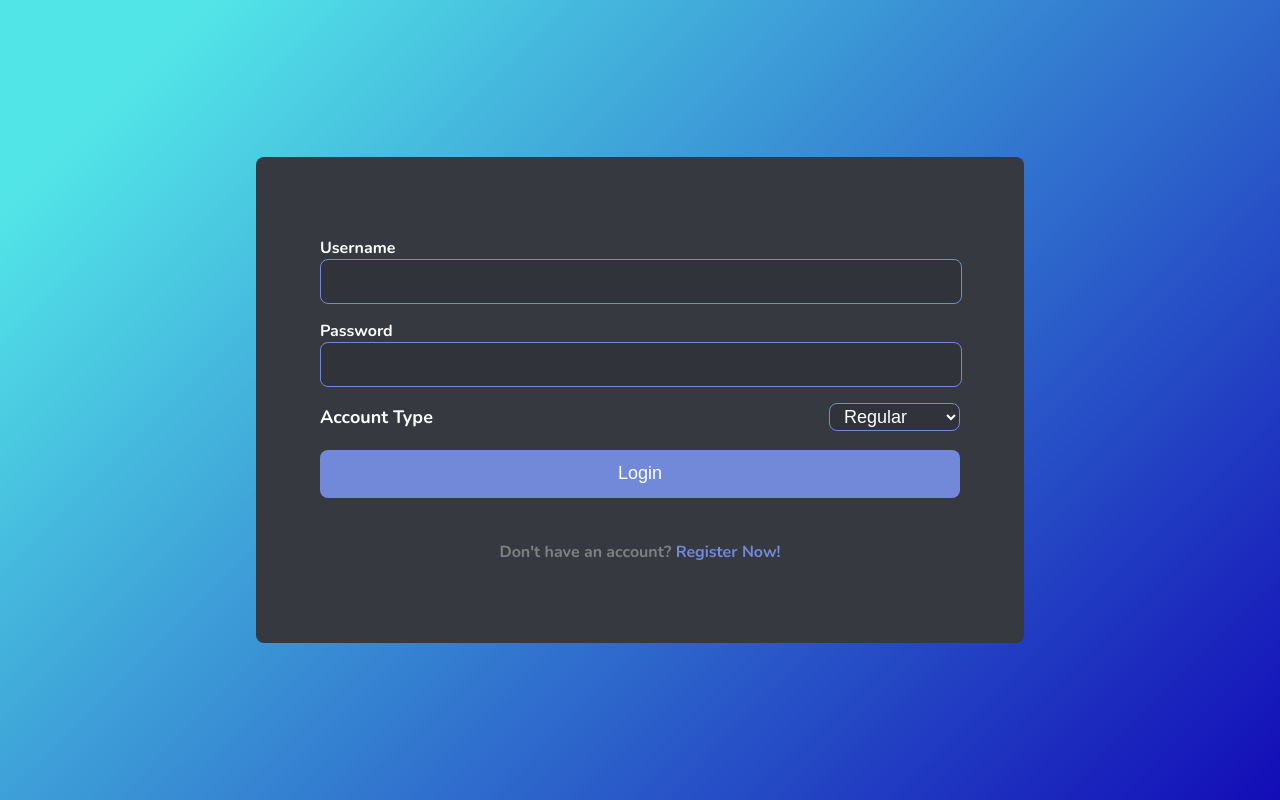
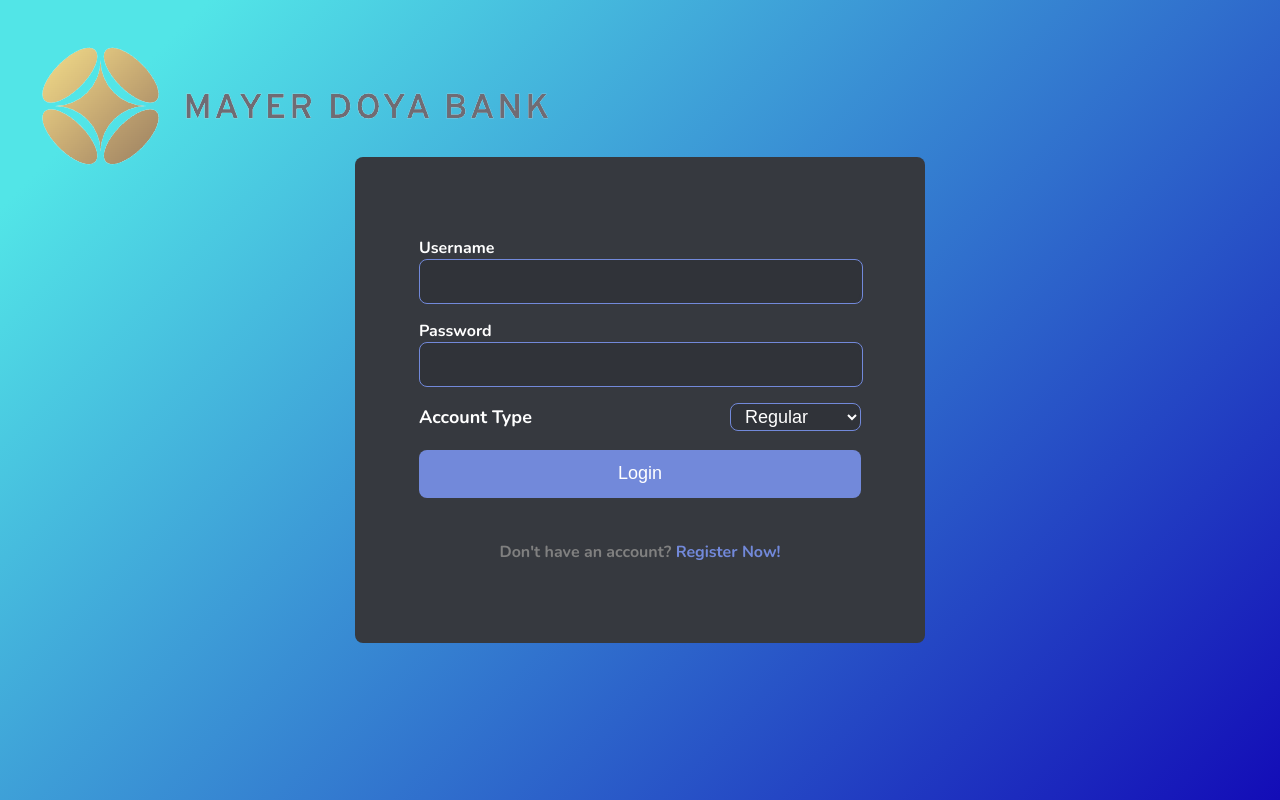
Before and after one commit to SaminYaser-work/Mayer-Doya-Digital-Bank, a PHP site: page /General/views/login.php in a window 1280 px wide. Run offline with PHP 8.4, Linux system fonts and the light colour scheme.

Commit message:
added logo

```diff
--- a/General/views/login.css
+++ b/General/views/login.css
@@ -17,7 +17,14 @@
 }
 
 body {
+  max-height: 100vh;
   background-image: linear-gradient(135deg, #52e5e7 10%, #130cb7 100%);
+}
+
+.logo {
+  position: absolute;
+  top: 1rem;
+  left: 1rem;
 }
 
 .container {
@@ -30,7 +37,7 @@ body {
 .box {
   background-color: var(--bg-gray);
   border-radius: 0.25rem;
-  width: 50%;
+  max-width: 50rem;
   height: fit-content;
   display: flex;
   flex-direction: column;
--- a/General/views/login.php
+++ b/General/views/login.php
@@ -23,6 +23,8 @@ if(isset($_GET['msg'])) {
 </head>
 
 <body>
+
+    <img class="logo" src="../assets/logo.png" alt="logo">
 
     <div class="container">
         <div class="box">
```
Also changed, not shown: General/assets/logo.png (added).
